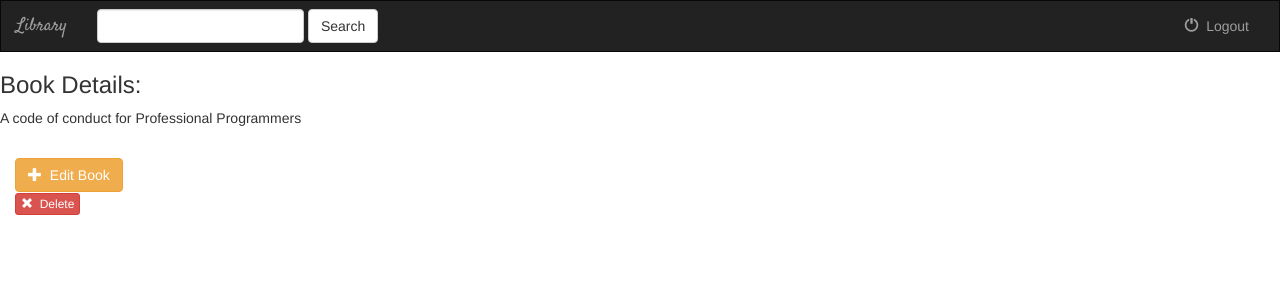
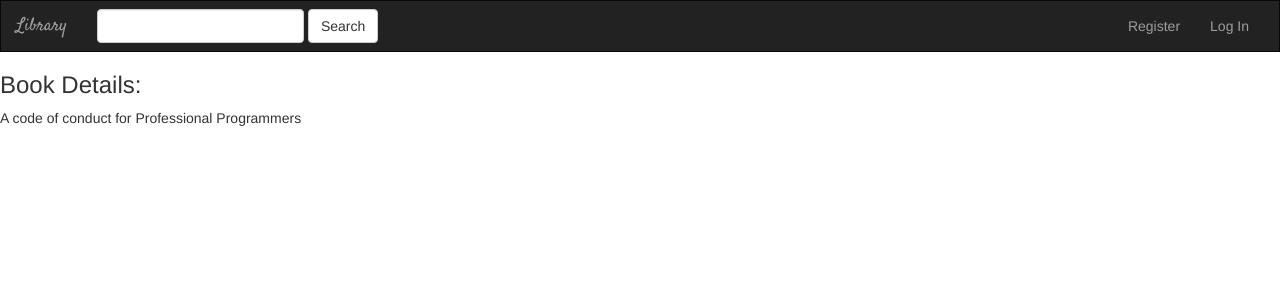
Before and after one commit to bandana-khadka/aip, a Django app: page /book_detail/2/ in a window 1280 px wide. Shown: the top 300 px of the page. Run offline with Django 3.2, Linux system fonts and the light colour scheme; data comes from the database, SQL or seed files in the repository; both versions use the stored data as it was after the commit; parts of the project's set-up code (start-up, migrations or seed data) failed here and were passed over; some libraries are stand-ins or nearby versions.

Commit message:
two functions combined into one for viewing book details in views.py enabling session check

```diff
--- a/book/templates/book/details.html
+++ b/book/templates/book/details.html
@@ -2,9 +2,9 @@
 {% block title %}Book Details{% endblock %}
 
 {% block body %}
-    {% if book_description %}
+    {% if book.description %}
         <h3>Book Details:</h3>
-        <p>{{ book_description }}</p>
+        <p>{{ book.description }}</p>
     {% else %}
         <h3>No details found for the book</h3>
     {% endif %}
--- a/book/templates/book/home.html
+++ b/book/templates/book/home.html
@@ -6,7 +6,7 @@
         <h3>List of all the books:</h3>
         <ul>
             {% for book in all_books %}
-                <li><a href="{% url 'book:detail' book.id %}">{{ book.name }}</a></li>
+                <li><a href="{% url 'book:book_detail' book.id %}">{{ book.name }}</a></li>
             {% endfor %}
         </ul>
     {% else %}
--- a/book/templates/book/user/details.html
+++ b/book/templates/book/user/details.html
@@ -2,9 +2,9 @@
 {% block title %}Book Details{% endblock %}
 
 {% block body %}
-    {% if book_description %}
+    {% if book.description %}
         <h3>Book Details:</h3>
-        <p>{{ book_description }}</p>
+        <p>{{ book.description }}</p>
     {% else %}
         <h3>No details found for the book</h3>
     {% endif %}
--- a/book/templates/book/user/index.html
+++ b/book/templates/book/user/index.html
@@ -1,6 +1,9 @@
 {% extends 'book/base.html' %}
 
 {% block body %}
+    {% if error_message %}
+        <p style="color:red;"><strong>{{ error_message }}</strong></p>
+    {% endif %}
     {% if all_books %}
         <h3>List of all the books:</h3>
         <ul>
--- a/book/urls.py
+++ b/book/urls.py
@@ -1,15 +1,13 @@
 from django.conf.urls import url
 from . import views
-from .forms import BookUpdateForm
+from django.contrib import admin
 
 urlpatterns = [
     url(r'^$', views.index, name='index'),
-    url(r'^(?P<book_id>[0-9]+)/', views.detail, name='detail'),
     url(r'^delete_book/(?P<book_id>[0-9]+)/', views.delete_book, name='delete_book'),
     url(r'^book_detail/(?P<book_id>[0-9]+)/', views.book_detail, name='book_detail'),
     url(r'^add_book/', views.add_book, name='add_book'),
     url(r'^edit_book/(?P<book_id>[0-9]+)/', views.edit_book, name='edit_book'),
-    url(r'^edit_book/', views.edit_book, name='edit_book'),
     url(r'^register/', views.register, name='register'),
     url(r'^login_user/', views.login_user, name='login_user'),
     url(r'^logout_user/', views.logout_user, name='logout_user'),
--- a/book/views.py
+++ b/book/views.py
@@ -4,6 +4,7 @@ from django.contrib.auth import authenticate, login
 from .forms import UserForm, BookForm
 from django.contrib.auth import logout
 from django.db.models import Q
+from django.shortcuts import get_object_or_404
 
 
 def index(request):
@@ -23,15 +24,18 @@ def index(request):
         return render(request, 'book/user/index.html', {'all_books': all_books})
 
 
-def detail(request, book_id):
-    book = Book.objects.get(id=book_id)
-    return render(request, 'book/details.html', {'book_description': book.description})
+def book_detail(request, book_id):
 
-def book_detail(request, book_id):
-    book = Book.objects.get(id=book_id)
-    return render(request, 'book/user/details.html', {'book_description': book.description, 'book': book})
+    book = get_object_or_404(Book, pk=book_id)
+
+    if not request.user.is_authenticated():
+        return render(request, 'book/details.html', {'book': book})
+    else:
+        return render(request, 'book/user/details.html', {'book': book})
+
 
 def logout_user(request):
+
     logout(request)
     form = UserForm(request.POST or None)
     context = {
@@ -41,6 +45,7 @@ def logout_user(request):
 
 
 def login_user(request):
+
     if request.method == "POST":
         username = request.POST['username']
         password = request.POST['password']
@@ -58,6 +63,7 @@ def login_user(request):
 
 
 def register(request):
+
     form = UserForm(request.POST or None)
     if form.is_valid():
         user = form.save(commit=False)
@@ -78,6 +84,7 @@ def register(request):
 
 
 def add_book(request):
+
     if not request.user.is_authenticated():
         return render(request, 'book/login.html')
     else:
@@ -98,19 +105,22 @@ def add_book(request):
 
 
 def edit_book(request, book_id):
+
     if not request.user.is_authenticated():
         return render(request, 'book/login.html')
 
-    book = Book.objects.get(pk=book_id)
-    if(request.POST):
-        book.name = request.POST['name']
-        book.publication_address = request.POST['publication_address']
-        book.edition = request.POST['edition']
-        book.description = request.POST['description']
-        book.publication_date = request.POST['publication_date']
-        book.save()
-        return render(request, 'book/user/details.html', {'book_description': book.description, 'book': book})
-
+    book = get_object_or_404(Book, pk=book_id)
+    if(book):
+        if(request.POST):
+            book.name = request.POST['name']
+            book.publication_address = request.POST['publication_address']
+            book.edition = request.POST['edition']
+            book.description = request.POST['description']
+            book.publication_date = request.POST['publication_date']
+            book.save()
+            return render(request, 'book/user/details.html', {'book_description': book.description, 'book': book})
+    else:
+        return render(request, 'book/user/index.html', {'error_message': 'Invalid book!'})
     return render(request, 'book/user/edit_book.html', {'book': book})
 
 
```
Also changed, not shown: db.sqlite3.
